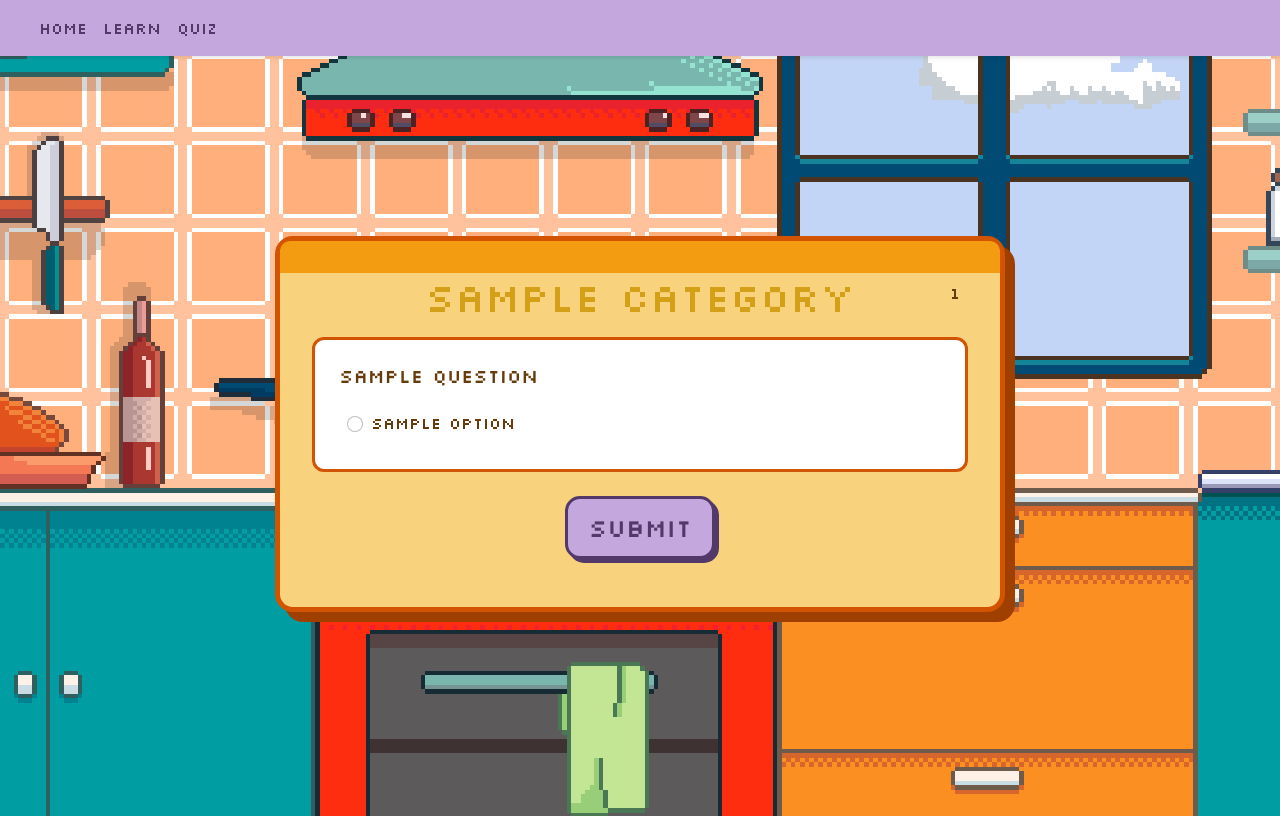
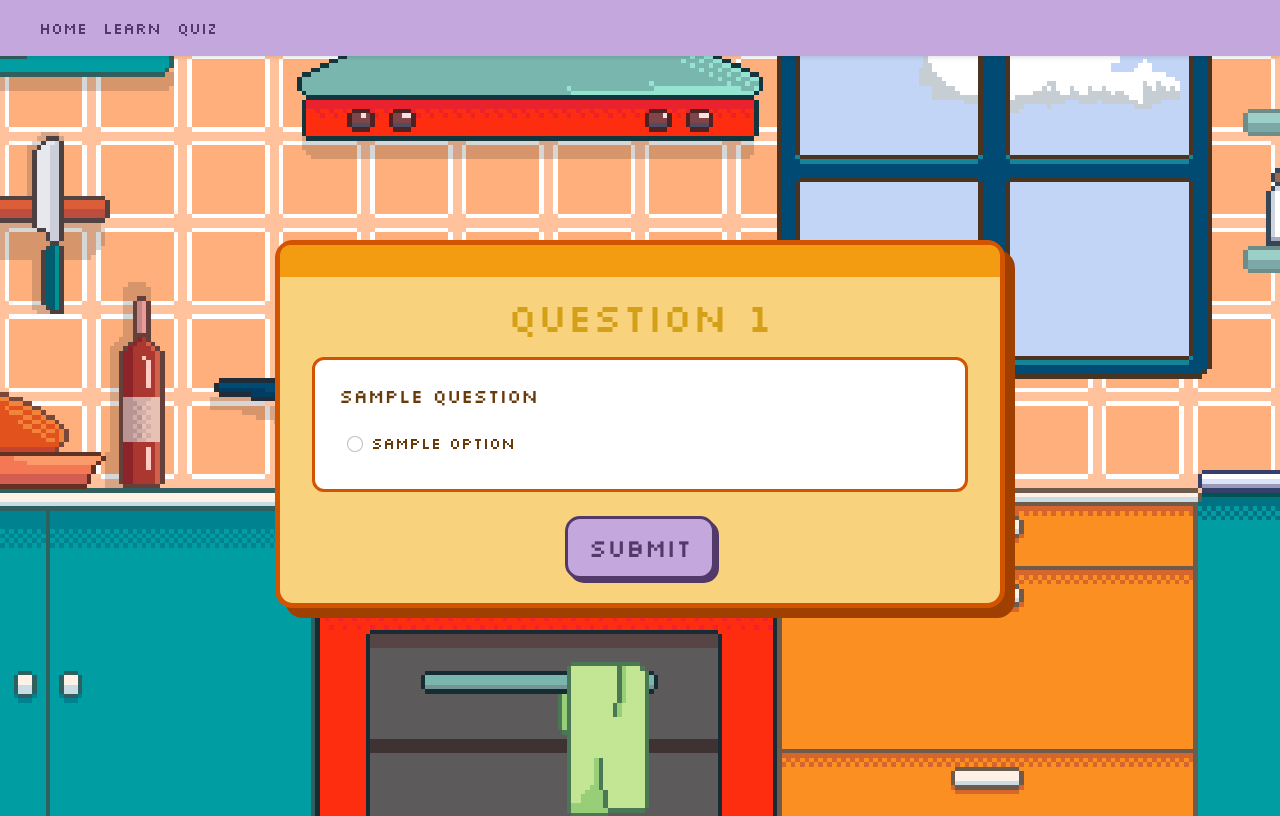
Before and after one commit to anonymousanemone/ui-finalproj, a Flask app: template templates/quiz_linear.html in a window 1280 px wide. Run offline with Flask 3, Linux system fonts and the light colour scheme; the template is opened without the code that fills it: most values are stand-ins (such as "Sample title", 1, 10 or a date in 2020); some libraries are stand-ins or nearby versions.

Commit message:
minor modification to quiz ui

```diff
--- a/templates/quiz_linear.html
+++ b/templates/quiz_linear.html
@@ -6,10 +6,13 @@
     <div class="container">
         <div class="row justify-content-center mt-5">
             <div class="col-md-8">
-                <div class="main-box">
-                    <div class="header-banner text-right p-3"><div class="p-4">{{num}}</div></div>
-                    <h1 class="notebook-title">{{ question.category }}</h1>
-                    <div class="question-box mb-4">
+                <div class="main-box pb-2 pt-5">
+                    <div class="header-banner text-right p-3">
+                        <!-- <div class="p-4">{{num}}</div> -->
+                    </div>
+                    <!-- <h1 class="notebook-title">{{ question.category }}</h1> -->
+                    <h1 class="notebook-title">Question {{num}}</h1>
+                    <div class="question-box mb-4 mt-3">
                         <h3 class="question-text">{{ question.question }}</h3>
                         <div class="options-container">
                             {% for option in question.options %}
```
Also changed, not shown: 1 other file.
